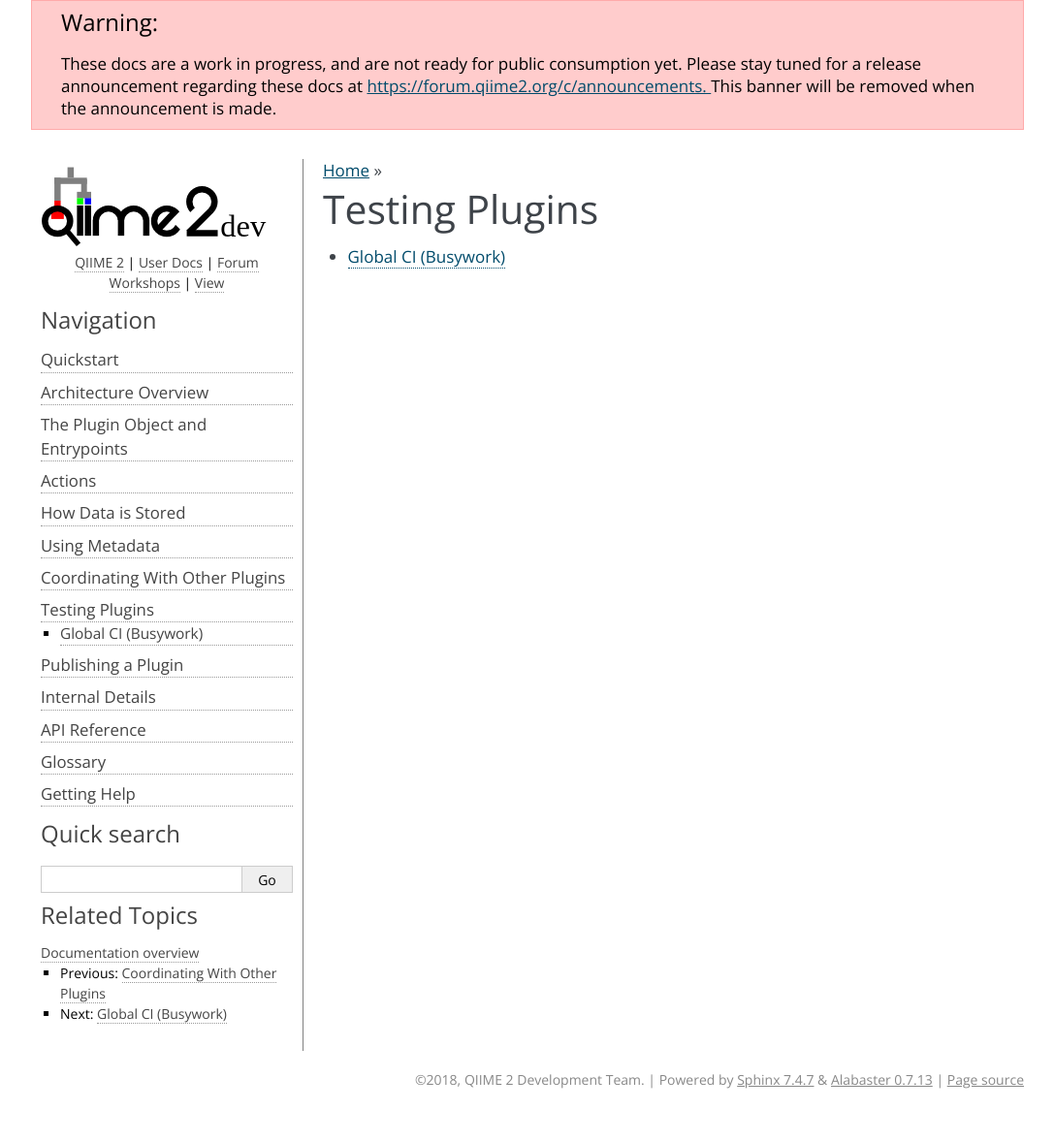
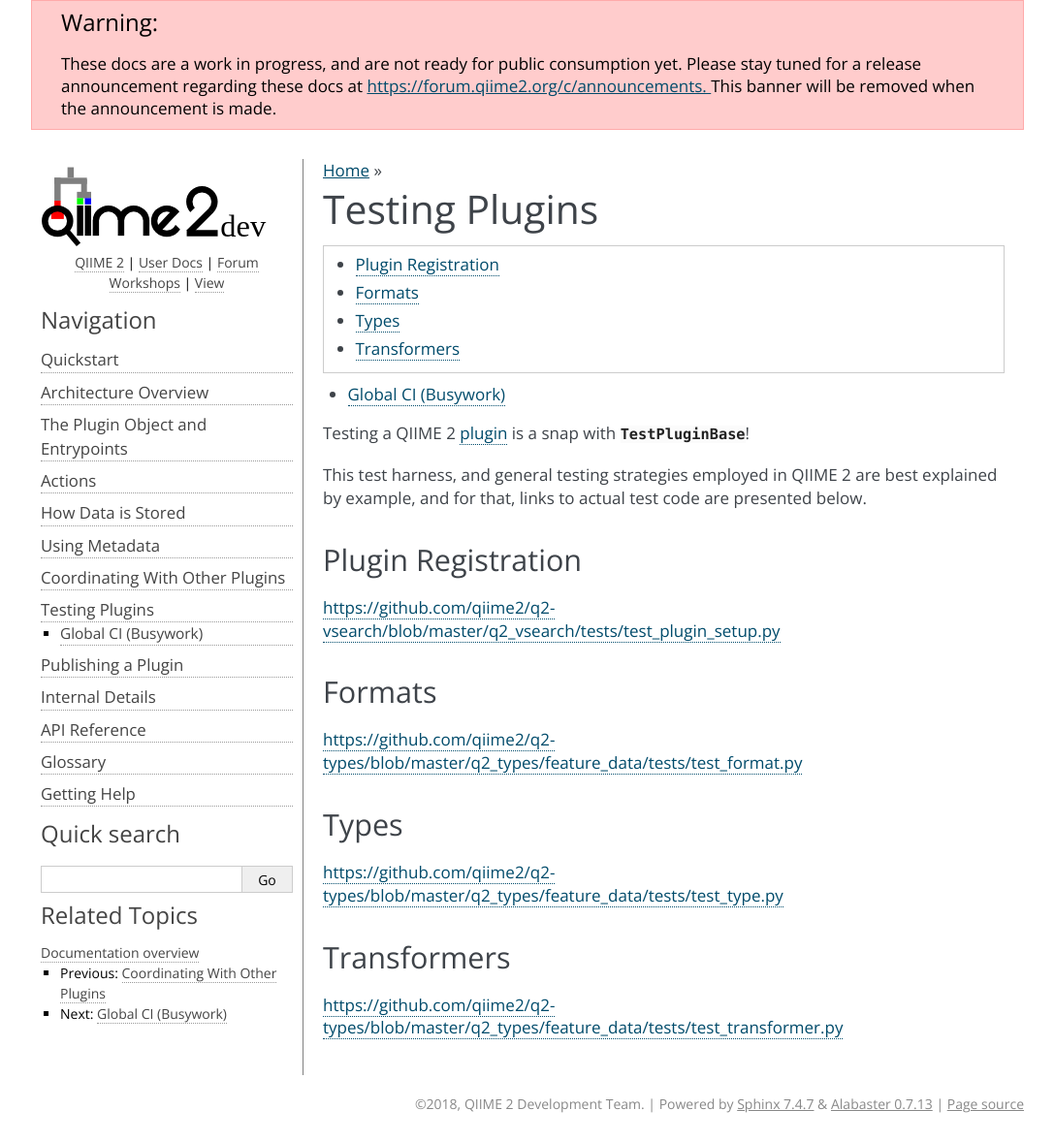
Before and after one commit to qiime2/dev-docs, a Sphinx documentation site: the page built from source/testing/index.rst, in a window 1280 px wide. Shown: the whole page at 97% size, without its empty margins (96-1183 px from the left). Built offline with Sphinx 7.4.7, drawn with Linux system fonts in a browser that asks for light colours; before the commit the page ends 1153 px from its top, so only the background shows below that.

Commit message:
ENH: Simple testing outline

```diff
--- a/source/api-reference/misc.rst
+++ b/source/api-reference/misc.rst
@@ -12,3 +12,9 @@ Utilities
 .. automodule:: qiime2.util
    :members:
    :undoc-members:
+
+Testing
+-------
+
+.. autoclass:: qiime2.plugin.testing.TestPluginBase
+   :members:
--- a/source/api-reference/sdk.rst
+++ b/source/api-reference/sdk.rst
@@ -9,6 +9,5 @@ interfaces.
 
 .. automodule:: qiime2.sdk
    :members:
-   :exclude-members: Result
    :inherited-members:
    :undoc-members:
--- a/source/testing/index.rst
+++ b/source/testing/index.rst
@@ -1,7 +1,37 @@
 Testing Plugins
 ===============
+
+.. contents::
+   :local:
 
 .. toctree::
    :maxdepth: 2
 
    busywork
+
+Testing a QIIME 2 :term:`plugin <Plugin>` is a snap with :class:`TestPluginBase
+<qiime2.plugin.testing.TestPluginBase>`!
+
+This test harness, and general testing strategies employed in QIIME 2 are best
+explained by example, and for that, links to actual test code are presented
+below.
+
+Plugin Registration
+-------------------
+
+https://github.com/qiime2/q2-vsearch/blob/master/q2_vsearch/tests/test_plugin_setup.py
+
+Formats
+-------
+
+https://github.com/qiime2/q2-types/blob/master/q2_types/feature_data/tests/test_format.py
+
+Types
+-----
+
+https://github.com/qiime2/q2-types/blob/master/q2_types/feature_data/tests/test_type.py
+
+Transformers
+------------
+
+https://github.com/qiime2/q2-types/blob/master/q2_types/feature_data/tests/test_transformer.py
```
Also changed, not shown: source/api-reference/plugin.rst (+10 -0 lines), source/testing/busywork.rst (+11 -0 lines).
